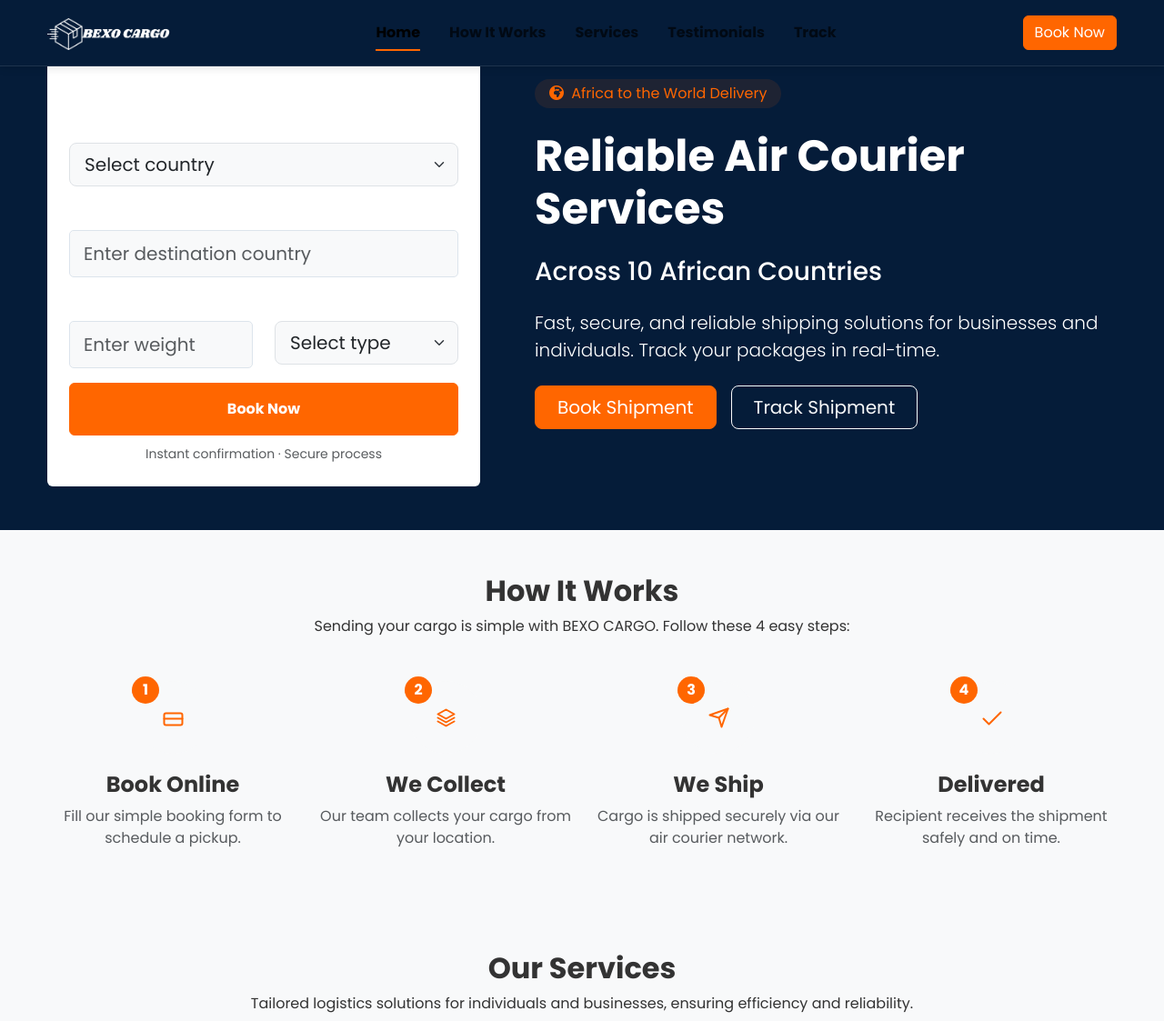
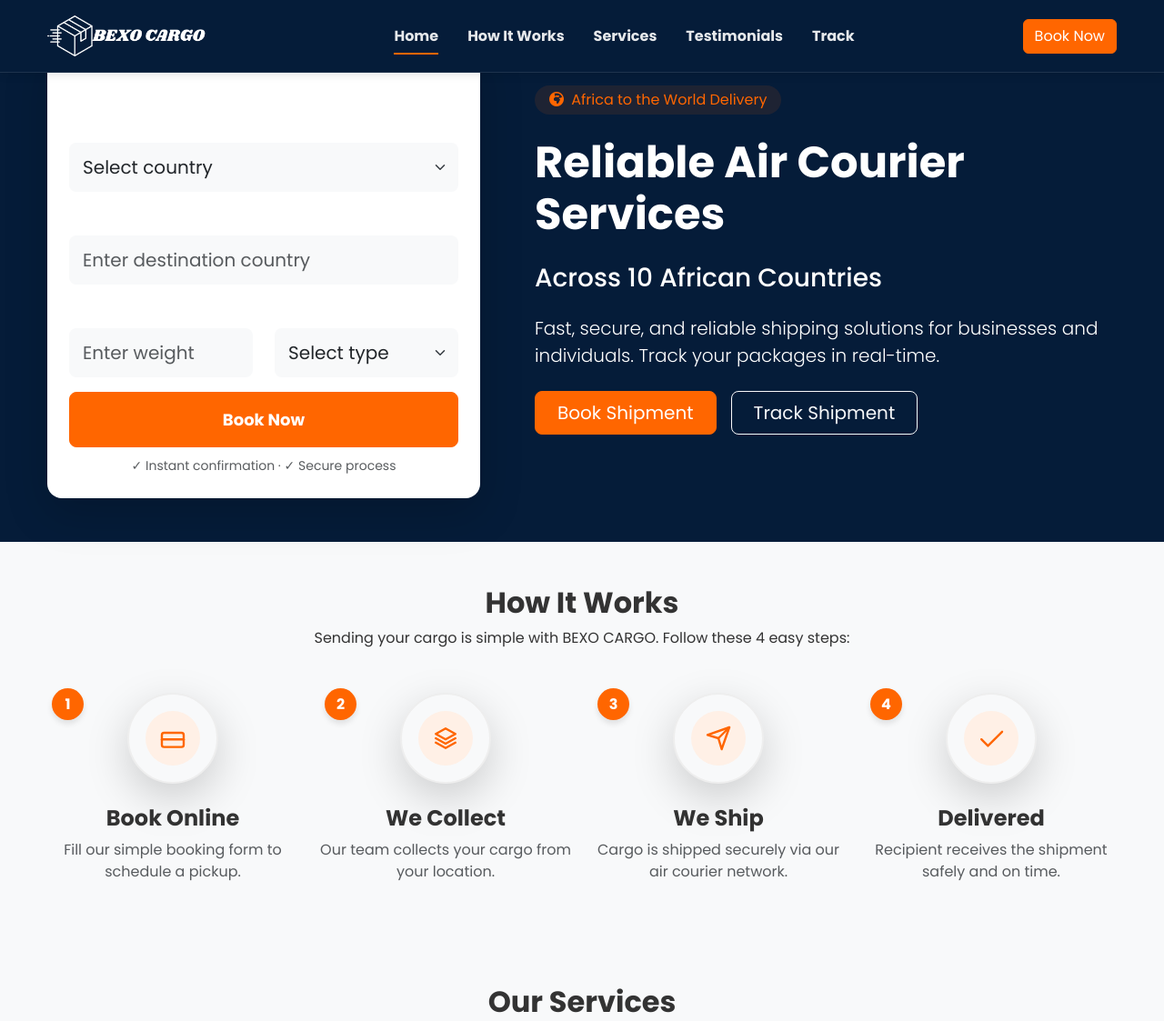
Before and after one commit to reloaded4k/BexoC, a Flask app: page / in a window 1280 px wide. Shown: the top 1123 px of the page at 91% size. Run offline with Flask 3, Linux system fonts and the light colour scheme.

Commit message:
Improve the look and feel of the website with several visual adjustments
Updates the logo size, form styling, and navbar text color via CSS and JS.

Replit-Commit-Author: Agent
Replit-Commit-Session-Id: 46e6e674-6c34-4854-91d9-7e97711d2fb9
Replit-Commit-Screenshot-Url: https://storage.googleapis.com/screenshot-production-us-central1/576b8c06-e46c-40cf-b31b-17ac9001f488/7f91acfe-ba06-418b-8354-4161e8584158.jpg

```diff
--- a/templates/index.html
+++ b/templates/index.html
@@ -154,12 +154,12 @@
         <div class="row align-items-center py-5">
             <!-- Booking Form -->
             <div class="col-lg-5 mb-4 mb-lg-0">
-                <div class="bg-white rounded p-4">
+                <div class="bg-white rounded-4 p-4 shadow-lg" style="border-radius: 20px;">
                     <h2 class="fw-bold mb-4 fs-4">Book Your Cargo in Minutes</h2>
                     <form action="{{ url_for('shipment.book') }}" method="GET">
                         <div class="mb-3">
-                            <label for="origin" class="form-label">Origin Country</label>
-                            <select class="form-select form-select-lg bg-light" id="origin" required>
+                            <label for="origin" class="form-label fw-medium">Origin Country</label>
+                            <select class="form-select form-select-lg border-0 rounded-3" id="origin" required style="background-color: #f8f9fa; padding: 12px 15px;">
                                 <option value="" selected disabled>Select country</option>
                                 <option value="us">United States</option>
                                 <option value="uk">United Kingdom</option>
@@ -170,19 +170,19 @@
                         </div>
 
                         <div class="mb-3">
-                            <label for="destination" class="form-label">Destination Country</label>
-                            <input type="text" class="form-control form-control-lg bg-light" id="destination" placeholder="Enter destination country">
+                            <label for="destination" class="form-label fw-medium">Destination Country</label>
+                            <input type="text" class="form-control form-control-lg border-0 rounded-3" id="destination" placeholder="Enter destination country" style="background-color: #f8f9fa; padding: 12px 15px;">
                         </div>
 
                         <div class="row">
                             <div class="col-md-6 mb-3">
-                                <label for="weight" class="form-label">Weight (kg)</label>
-                                <input type="number" class="form-control form-control-lg bg-light" id="weight" placeholder="Enter weight">
+                                <label for="weight" class="form-label fw-medium">Weight (kg)</label>
+                                <input type="number" class="form-control form-control-lg border-0 rounded-3" id="weight" placeholder="Enter weight" style="background-color: #f8f9fa; padding: 12px 15px;">
                             </div>
 
                             <div class="col-md-6 mb-3">
-                                <label for="cargo-type" class="form-label">Cargo Type</label>
-                                <select class="form-select form-select-lg bg-light" id="cargo-type">
+                                <label for="cargo-type" class="form-label fw-medium">Cargo Type</label>
+                                <select class="form-select form-select-lg border-0 rounded-3" id="cargo-type" style="background-color: #f8f9fa; padding: 12px 15px;">
                                     <option value="" selected disabled>Select type</option>
                                     <option value="documents">Documents</option>
                                     <option value="electronics">Electronics</option>
@@ -193,10 +193,10 @@
                             </div>
                         </div>
 
-                        <button type="submit" class="btn btn-orange w-100 py-3 fw-bold">Book Now</button>
+                        <button type="submit" class="btn btn-orange w-100 py-3 fw-bold rounded-3" style="border-radius: 10px; font-size: 18px;">Book Now</button>
                     </form>
                     <div class="text-center mt-2">
-                        <small class="text-muted">Instant confirmation · Secure process</small>
+                        <small class="text-muted">✓ Instant confirmation · ✓ Secure process</small>
                     </div>
                 </div>
             </div>
@@ -229,59 +229,87 @@
 
         <div class="row g-4 justify-content-center">
             <div class="col-md-3 text-center">
-                <div style="position: relative; display: inline-block; margin-bottom: 20px;">
-                    <div style="width: 80px; height: 80px; background-color: #f8f9fa; border-radius: 50%; display: flex; align-items: center; justify-content: center;">
-                        <svg width="25" height="25" viewBox="0 0 25 25" fill="none" xmlns="http://www.w3.org/2000/svg">
+                <div class="position-relative mb-4">
+                    <div class="shadow-lg" style="width: 100px; height: 100px; background-color: #f8f9fa; border-radius: 50%; display: inline-flex; align-items: center; justify-content: center; border: 2px solid #eee; overflow: hidden;">
+                        <!-- Icon placeholder for Book Online (you can replace this with your icon) -->
+                        <div style="width: 60px; height: 60px; background-color: #fff0e6; border-radius: 50%; display: flex; align-items: center; justify-content: center;">
+                            <svg width="30" height="30" viewBox="0 0 25 25" fill="none" xmlns="http://www.w3.org/2000/svg">
                                 <path d="M20.5 7.5H4.5C3.4 7.5 2.5 8.4 2.5 9.5V18.5C2.5 19.6 3.4 20.5 4.5 20.5H20.5C21.6 20.5 22.5 19.6 22.5 18.5V9.5C22.5 8.4 21.6 7.5 20.5 7.5Z" stroke="#FF6600" stroke-width="2" stroke-linecap="round" stroke-linejoin="round"/>
                                 <path d="M2.5 13.5H22.5" stroke="#FF6600" stroke-width="2" stroke-linecap="round" stroke-linejoin="round"/>
                             </svg>
                         </div>
-                    <div style="position: absolute; top: -5px; left: -5px; width: 30px; height: 30px; background-color: #FF6600; border-radius: 50%; display: flex; align-items: center; justify-content: center; color: white; font-weight: bold;">1</div>
+                    </div>
+                    <div style="position: absolute; top: -5px; left: 5px; width: 35px; height: 35px; background-color: #FF6600; border-radius: 50%; display: flex; align-items: center; justify-content: center; color: white; font-weight: bold; box-shadow: 0 4px 6px rgba(0,0,0,0.1);">1</div>
                 </div>
                 <h4 class="fw-bold">Book Online</h4>
                 <p class="text-muted">Fill our simple booking form to schedule a pickup.</p>
             </div>
 
             <div class="col-md-3 text-center">
-                <div style="position: relative; display: inline-block; margin-bottom: 20px;">
-                    <div style="width: 80px; height: 80px; background-color: #f8f9fa; border-radius: 50%; display: flex; align-items: center; justify-content: center;">
-                        <svg width="25" height="25" viewBox="0 0 25 25" fill="none" xmlns="http://www.w3.org/2000/svg">
+                <div class="position-relative mb-4">
+                    <div class="shadow-lg" style="width: 100px; height: 100px; background-color: #f8f9fa; border-radius: 50%; display: inline-flex; align-items: center; justify-content: center; border: 2px solid #eee; overflow: hidden;">
+                        <!-- Icon placeholder for We Collect (you can replace this with your icon) -->
+                        <div style="width: 60px; height: 60px; background-color: #fff0e6; border-radius: 50%; display: flex; align-items: center; justify-content: center;">
+                            <svg width="30" height="30" viewBox="0 0 25 25" fill="none" xmlns="http://www.w3.org/2000/svg">
                                 <path d="M21.5 16.5L12.5 21.5L3.5 16.5" stroke="#FF6600" stroke-width="2" stroke-linecap="round" stroke-linejoin="round"/>
                                 <path d="M21.5 12.5L12.5 17.5L3.5 12.5" stroke="#FF6600" stroke-width="2" stroke-linecap="round" stroke-linejoin="round"/>
                                 <path d="M21.5 8.5L12.5 13.5L3.5 8.5L12.5 3.5L21.5 8.5Z" stroke="#FF6600" stroke-width="2" stroke-linecap="round" stroke-linejoin="round"/>
                             </svg>
                         </div>
-                    <div style="position: absolute; top: -5px; left: -5px; width: 30px; height: 30px; background-color: #FF6600; border-radius: 50%; display: flex; align-items: center; justify-content: center; color: white; font-weight: bold;">2</div>
+                    </div>
+                    <div style="position: absolute; top: -5px; left: 5px; width: 35px; height: 35px; background-color: #FF6600; border-radius: 50%; display: flex; align-items: center; justify-content: center; color: white; font-weight: bold; box-shadow: 0 4px 6px rgba(0,0,0,0.1);">2</div>
                 </div>
                 <h4 class="fw-bold">We Collect</h4>
                 <p class="text-muted">Our team collects your cargo from your location.</p>
             </div>
 
             <div class="col-md-3 text-center">
-                <div style="position: relative; display: inline-block; margin-bottom: 20px;">
-                    <div style="width: 80px; height: 80px; background-color: #f8f9fa; border-radius: 50%; display: flex; align-items: center; justify-content: center;">
-                        <svg width="25" height="25" viewBox="0 0 25 25" fill="none" xmlns="http://www.w3.org/2000/svg">
+                <div class="position-relative mb-4">
+                    <div class="shadow-lg" style="width: 100px; height: 100px; background-color: #f8f9fa; border-radius: 50%; display: inline-flex; align-items: center; justify-content: center; border: 2px solid #eee; overflow: hidden;">
+                        <!-- Icon placeholder for We Ship (you can replace this with your icon) -->
+                        <div style="width: 60px; height: 60px; background-color: #fff0e6; border-radius: 50%; display: flex; align-items: center; justify-content: center;">
+                            <svg width="30" height="30" viewBox="0 0 25 25" fill="none" xmlns="http://www.w3.org/2000/svg">
                                 <path d="M22.5 2.5L12.5 12.5" stroke="#FF6600" stroke-width="2" stroke-linecap="round" stroke-linejoin="round"/>
                                 <path d="M22.5 2.5L15.5 22.5L12.5 12.5L2.5 9.5L22.5 2.5Z" stroke="#FF6600" stroke-width="2" stroke-linecap="round" stroke-linejoin="round"/>
                             </svg>
                         </div>
-                    <div style="position: absolute; top: -5px; left: -5px; width: 30px; height: 30px; background-color: #FF6600; border-radius: 50%; display: flex; align-items: center; justify-content: center; color: white; font-weight: bold;">3</div>
+                    </div>
+                    <div style="position: absolute; top: -5px; left: 5px; width: 35px; height: 35px; background-color: #FF6600; border-radius: 50%; display: flex; align-items: center; justify-content: center; color: white; font-weight: bold; box-shadow: 0 4px 6px rgba(0,0,0,0.1);">3</div>
                 </div>
                 <h4 class="fw-bold">We Ship</h4>
                 <p class="text-muted">Cargo is shipped securely via our air courier network.</p>
             </div>
 
             <div class="col-md-3 text-center">
-                <div style="position: relative; display: inline-block; margin-bottom: 20px;">
-                    <div style="width: 80px; height: 80px; background-color: #f8f9fa; border-radius: 50%; display: flex; align-items: center; justify-content: center;">
-                        <svg width="25" height="25" viewBox="0 0 25 25" fill="none" xmlns="http://www.w3.org/2000/svg">
+                <div class="position-relative mb-4">
+                    <div class="shadow-lg" style="width: 100px; height: 100px; background-color: #f8f9fa; border-radius: 50%; display: inline-flex; align-items: center; justify-content: center; border: 2px solid #eee; overflow: hidden;">
+                        <!-- Icon placeholder for Delivered (you can replace this with your icon) -->
+                        <div style="width: 60px; height: 60px; background-color: #fff0e6; border-radius: 50%; display: flex; align-items: center; justify-content: center;">
+                            <svg width="30" height="30" viewBox="0 0 25 25" fill="none" xmlns="http://www.w3.org/2000/svg">
                                 <path d="M22.5 6.5L9.5 19.5L3.5 13.5" stroke="#FF6600" stroke-width="2" stroke-linecap="round" stroke-linejoin="round"/>
                             </svg>
                         </div>
-                    <div style="position: absolute; top: -5px; left: -5px; width: 30px; height: 30px; background-color: #FF6600; border-radius: 50%; display: flex; align-items: center; justify-content: center; color: white; font-weight: bold;">4</div>
+                    </div>
+                    <div style="position: absolute; top: -5px; left: 5px; width: 35px; height: 35px; background-color: #FF6600; border-radius: 50%; display: flex; align-items: center; justify-content: center; color: white; font-weight: bold; box-shadow: 0 4px 6px rgba(0,0,0,0.1);">4</div>
                 </div>
                 <h4 class="fw-bold">Delivered</h4>
                 <p class="text-muted">Recipient receives the shipment safely and on time.</p>
+            </div>
+        </div>
+
+        <!-- Instructions for icon replacement -->
+        <div class="row mt-4 d-none">
+            <div class="col-12">
+                <div class="alert alert-info">
+                    <h5 class="fw-bold">Icon Replacement Instructions:</h5>
+                    <p>To replace the icons in the "How It Works" section:</p>
+                    <ol>
+                        <li>Create 4 icons for Book Online, We Collect, We Ship, and Delivered</li>
+                        <li>Each icon should be formatted as SVG or embedded in a div with dimensions 60x60px</li>
+                        <li>Replace the placeholder SVG content in each section</li>
+                        <li>You can customize the background color (#fff0e6) and icon color (#FF6600) as needed</li>
+                    </ol>
+                </div>
             </div>
         </div>
     </div>
--- a/templates/layout.html
+++ b/templates/layout.html
@@ -116,7 +116,7 @@
     <nav class="navbar navbar-expand-lg navbar-dark fixed-top" style="background-color: #051C39; border-bottom: 1px solid rgba(255, 255, 255, 0.1);">
         <div class="container">
             <a class="navbar-brand" href="{{ url_for('main.index') }}">
-                <img src="{{ url_for('static', filename='images/logo.png') }}" alt="Bexo Cargo Logo" style="height: 35px; filter: brightness(0) invert(1);">
+                <img src="{{ url_for('static', filename='images/logo.png') }}" alt="Bexo Cargo Logo" style="height: 45px; filter: brightness(0) invert(1);">
             </a>
             <button class="navbar-toggler" type="button" data-bs-toggle="collapse" data-bs-target="#navbarNav" aria-controls="navbarNav" aria-expanded="false" aria-label="Toggle navigation">
                 <span class="navbar-toggler-icon"></span>
@@ -150,15 +150,32 @@
         </div>
     </nav>
 
+    <style>
+    /* Ensure navbar links always remain white */
+    .navbar-dark .navbar-nav .nav-link {
+        color: rgba(255, 255, 255, 0.9) !important;
+    }
+    .navbar-dark .navbar-nav .nav-link:hover,
+    .navbar-dark .navbar-nav .nav-link:focus {
+        color: #fff !important;
+    }
+    </style>
+
     <script>
     document.addEventListener("DOMContentLoaded", function() {
+        // Force navbar background color to always be dark blue
+        var navbar = document.querySelector('.navbar');
+        navbar.style.backgroundColor = '#051C39';
+
         window.addEventListener('scroll', function() {
-            var navbar = document.querySelector('.navbar');
-            if (window.scrollY > 50) {
-                navbar.style.backgroundColor = '#051C39';
-            } else {
-                navbar.style.backgroundColor = '#051C39';
-            }
+            // Ensure navbar remains dark blue with white text on scroll
+            navbar.style.backgroundColor = '#051C39';
+
+            // Ensure all nav links remain white
+            var navLinks = document.querySelectorAll('.navbar-nav .nav-link');
+            navLinks.forEach(function(link) {
+                link.style.color = 'rgba(255, 255, 255, 0.9)';
+            });
         });
     });
     </script>
```
Lines whose indentation alone changed are shown as unchanged.
